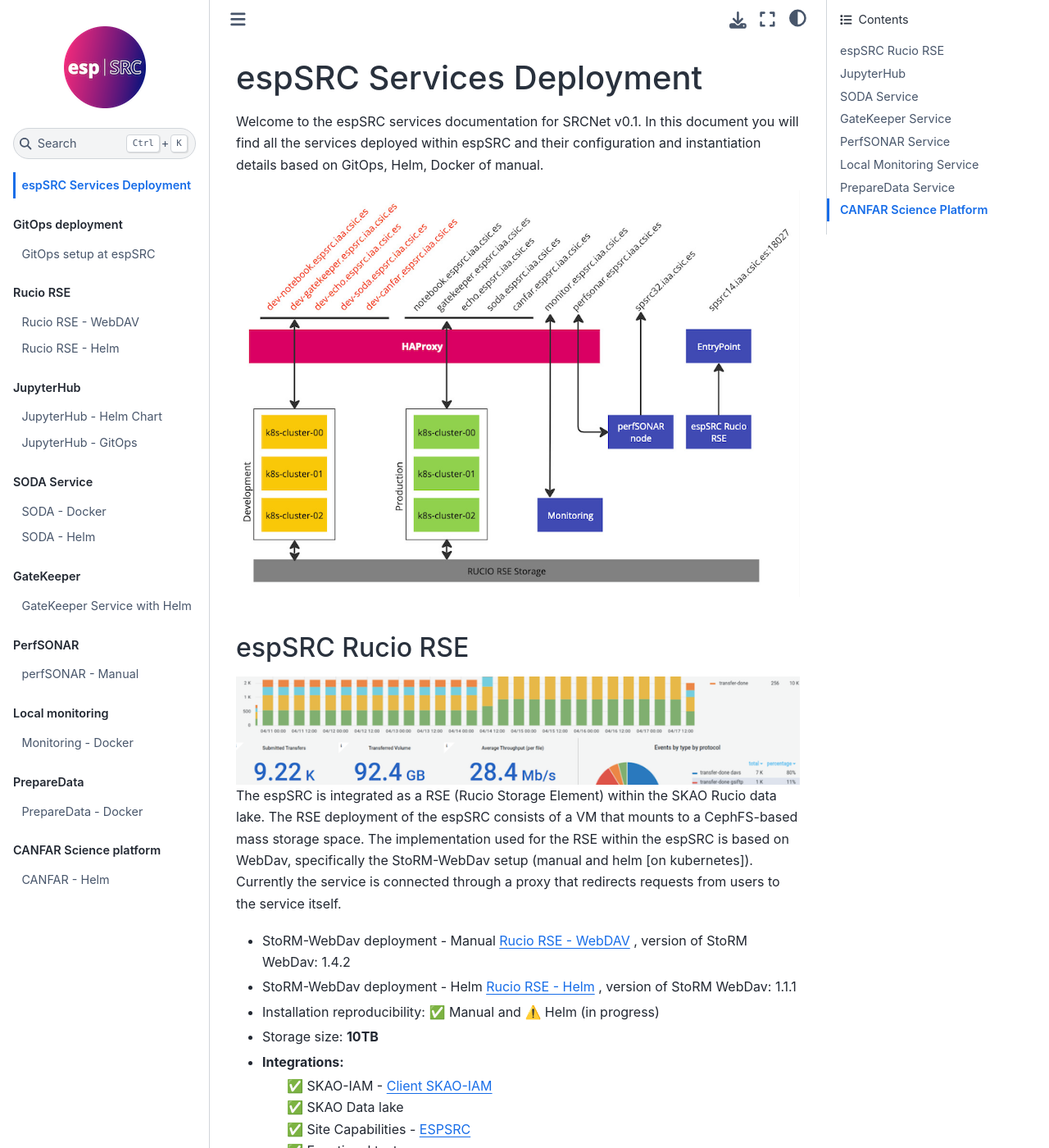
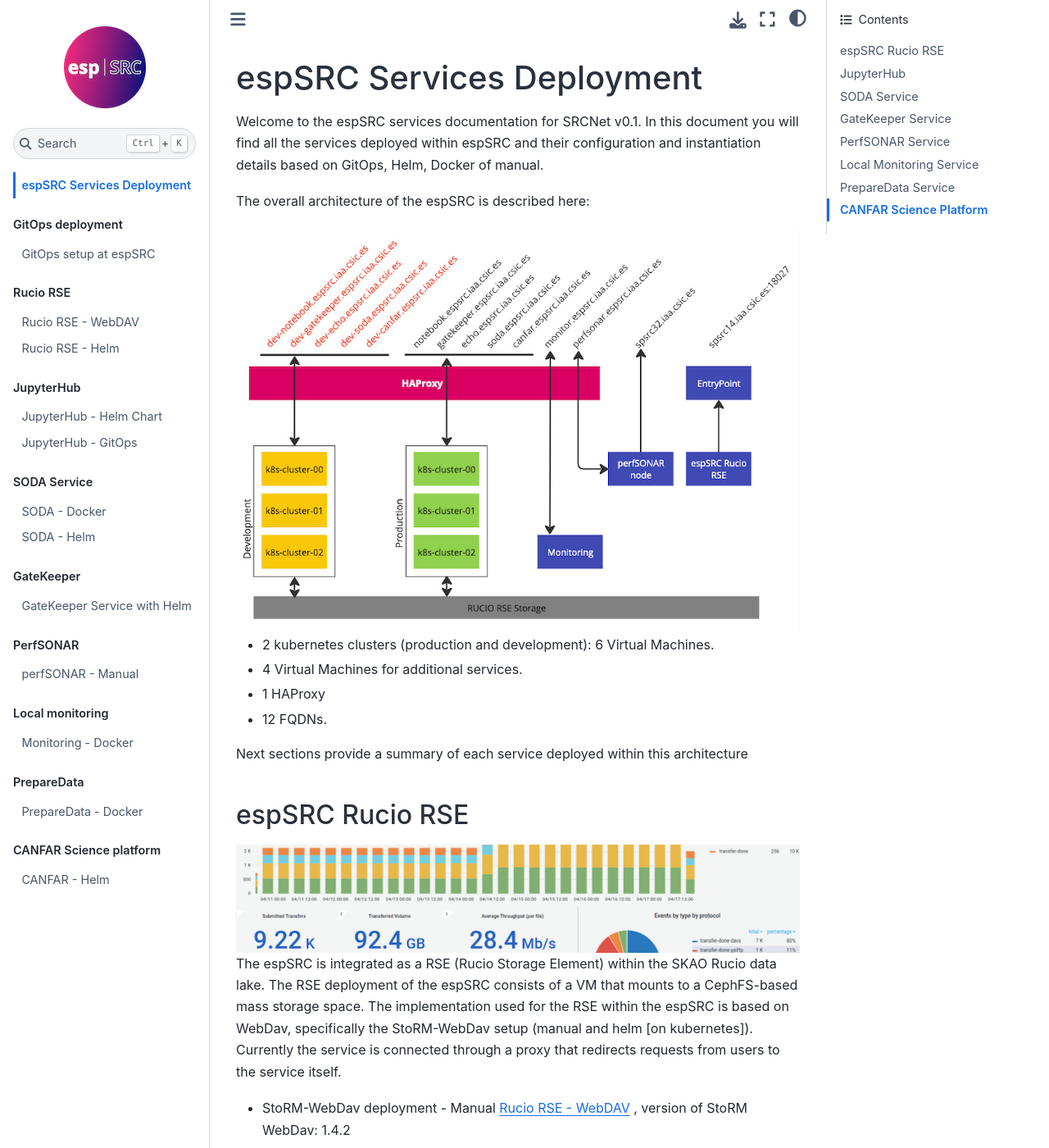
Before and after one commit to ska-telescope/ska-src-espsrc-services-cd, a Sphinx documentation site: the page built from docs/index.rst, in a window 1280 px wide and 1400 px high. Shown: the whole window at 82% size. Built offline with Sphinx 7.4.7 and the Sphinx Book theme 1.1.4, drawn with Linux system fonts in a browser that asks for light colours.

Commit message:
updated description of the arch

```diff
--- a/docs/index.rst
+++ b/docs/index.rst
@@ -8,10 +8,18 @@
 espSRC and their configuration and instantiation details based on
 GitOps, Helm, Docker of manual.
 
+The overall architecture of the espSRC is described here:
+
 .. image:: _static/arch.png
   :width: 780
   :alt: Arch
 
+- 2 kubernetes clusters (production and development): 6 Virtual Machines.
+- 4 Virtual Machines for additional services.
+- 1 HAProxy
+- 12 FQDNs.
+
+Next sections provide a summary of each service deployed within this architecture
 
 .. toctree::
    :hidden:
```
